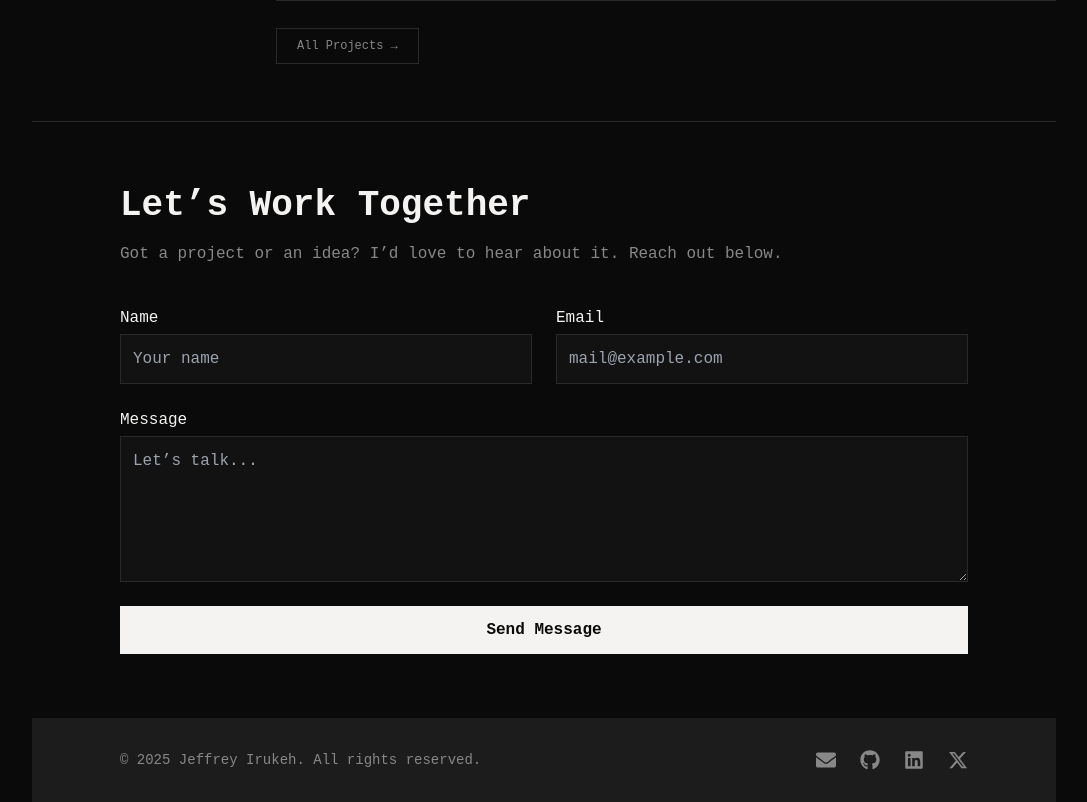
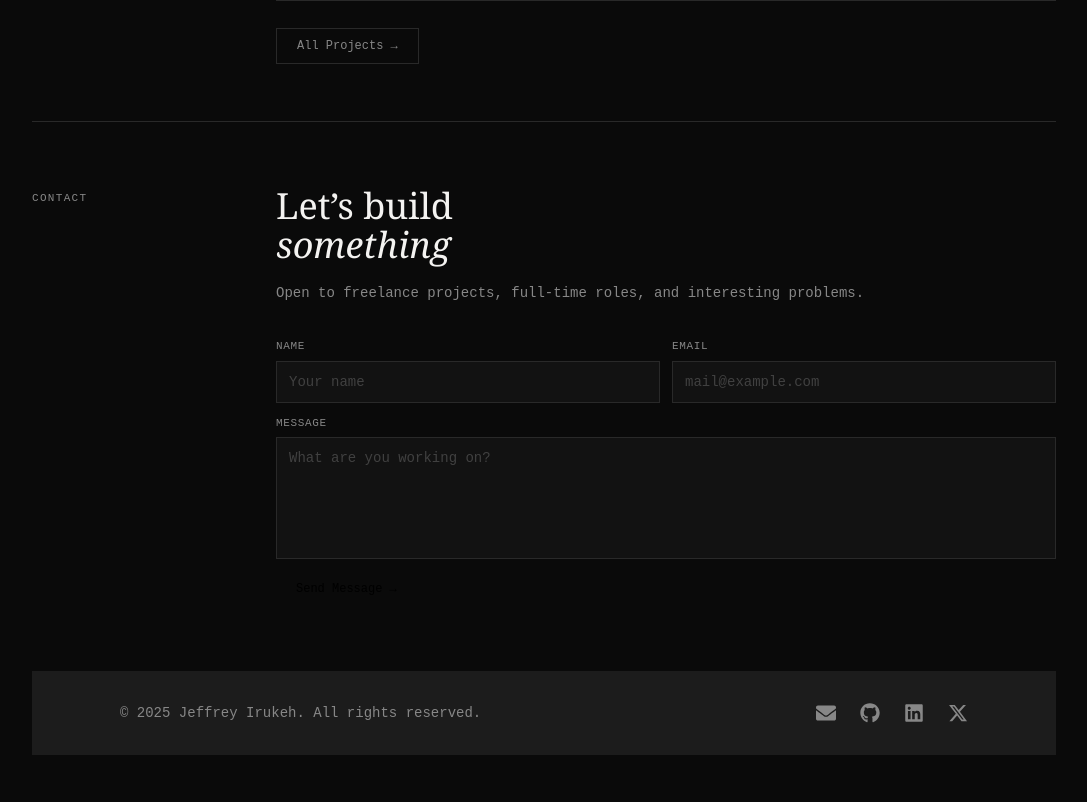
Before and after one commit to Jeffreyai7/my-portfolio, a Next.js app: page / in a window 1280 px wide. Shown: the part 2140-2942 px from the top of the page, without its empty margins (96-1183 px from the left). After the commit the page ends 2895 px from the top, so only its background shows below. Built offline with nearby package versions, Linux system fonts and the light colour scheme.

Commit message:
update contact  component

```diff
--- a/src/components/Contact.tsx
+++ b/src/components/Contact.tsx
@@ -1,78 +1,66 @@
 "use client";
-
 import { motion } from "framer-motion";
 
-const ContactSection = () => {
-  return (
+const ContactSection = () => (
   <motion.section
     id="contact"
-      className="max-w-4xl mx-auto px-6 py-16 bg-background text-foreground"
-      initial={{ opacity: 0, y: 20 }}
-      whileInView={{ opacity: 1, y: 0 }}
+    initial={{ opacity: 0 }}
+    whileInView={{ opacity: 1 }}
     transition={{ duration: 0.6 }}
     viewport={{ once: true }}
+    className="grid grid-cols-[180px_1fr] gap-16 py-16"
   >
-      <h2 className="text-4xl font-bold mb-4">Let&rsquo;s Work Together</h2>
-      <p className="text-muted-foreground mb-10">
-        Got a project or an idea? I&rsquo;d love to hear about it. Reach out
-        below.
+    <span className="text-[11px] text-muted-foreground tracking-[0.12em] uppercase font-mono pt-1">
+      Contact
+    </span>
+    <div>
+      <h2
+        className="text-4xl font-light text-foreground leading-[1.1] mb-4"
+        style={{ fontFamily: "var(--ff-display)" }}
+      >
+        Let&rsquo;s build
+        <br />
+        <em className="italic text-[var(--accent)]">something</em>
+      </h2>
+      <p className="text-sm text-muted-foreground font-mono leading-[1.8] mb-8">
+        Open to freelance projects, full-time roles, and interesting problems.
       </p>
 
-      <form
-        action="https://formspree.io/f/mdkdlaqk"
-        method="POST"
-        className="grid gap-6"
-      >
-        <div className="grid sm:grid-cols-2 gap-6">
-          <div className="flex flex-col">
-            <label htmlFor="name" className="mb-1 font-medium">
-              Name
+      <form action="https://formspree.io/f/mdkdlaqk" method="POST" className="space-y-3">
+        <div className="grid grid-cols-2 gap-3">
+          {[
+            { id: "name", label: "Name", type: "text", placeholder: "Your name" },
+            { id: "email", label: "Email", type: "email", placeholder: "mail@example.com" },
+          ].map(({ id, label, type, placeholder }) => (
+            <div key={id} className="flex flex-col gap-1.5">
+              <label htmlFor={id} className="text-[11px] text-muted-foreground font-mono uppercase tracking-[0.06em]">
+                {label}
               </label>
               <input
-              required
-              id="name"
-              name="name"
-              type="text"
-              placeholder="Your name"
-              className="p-3 bg-card text-card-foreground border border-border rounded-md"
+                required id={id} name={id} type={type} placeholder={placeholder}
+                className="bg-card border border-border text-foreground font-mono text-sm px-3 py-2.5 placeholder:text-muted-foreground/40 focus:outline-none focus:border-foreground/40 transition-colors"
               />
             </div>
-          <div className="flex flex-col">
-            <label htmlFor="email" className="mb-1 font-medium">
-              Email
-            </label>
-            <input
-              required
-              id="email"
-              name="email"
-              type="email"
-              placeholder="mail@example.com"
-              className="p-3 bg-card text-card-foreground border border-border rounded-md"
-            />
+          ))}
         </div>
-        </div>
-        <div className="flex flex-col">
-          <label htmlFor="message" className="mb-1 font-medium">
+        <div className="flex flex-col gap-1.5">
+          <label htmlFor="message" className="text-[11px] text-muted-foreground font-mono uppercase tracking-[0.06em]">
             Message
           </label>
           <textarea
-            required
-            id="message"
-            name="message"
-            rows={5}
-            placeholder="Let&rsquo;s talk..."
-            className="p-3 bg-card text-card-foreground border border-border rounded-md"
+            required id="message" name="message" rows={5}
+            placeholder="What are you working on?"
+            className="bg-card border border-border text-foreground font-mono text-sm px-3 py-2.5 placeholder:text-muted-foreground/40 focus:outline-none focus:border-foreground/40 transition-colors resize-none"
           />
         </div>
         <button
           type="submit"
-          className="self-start bg-primary text-primary-foreground hover:brightness-110 transition-all px-6 py-3 rounded-md font-semibold"
+          className="bg-[var(--accent)] text-black font-mono text-xs font-medium px-5 py-2.5 hover:opacity-85 transition-opacity"
         >
-          Send Message
+          Send Message →
         </button>
       </form>
+    </div>
   </motion.section>
 );
-};
-
 export default ContactSection;
```
Lines whose indentation alone changed are shown as unchanged.
